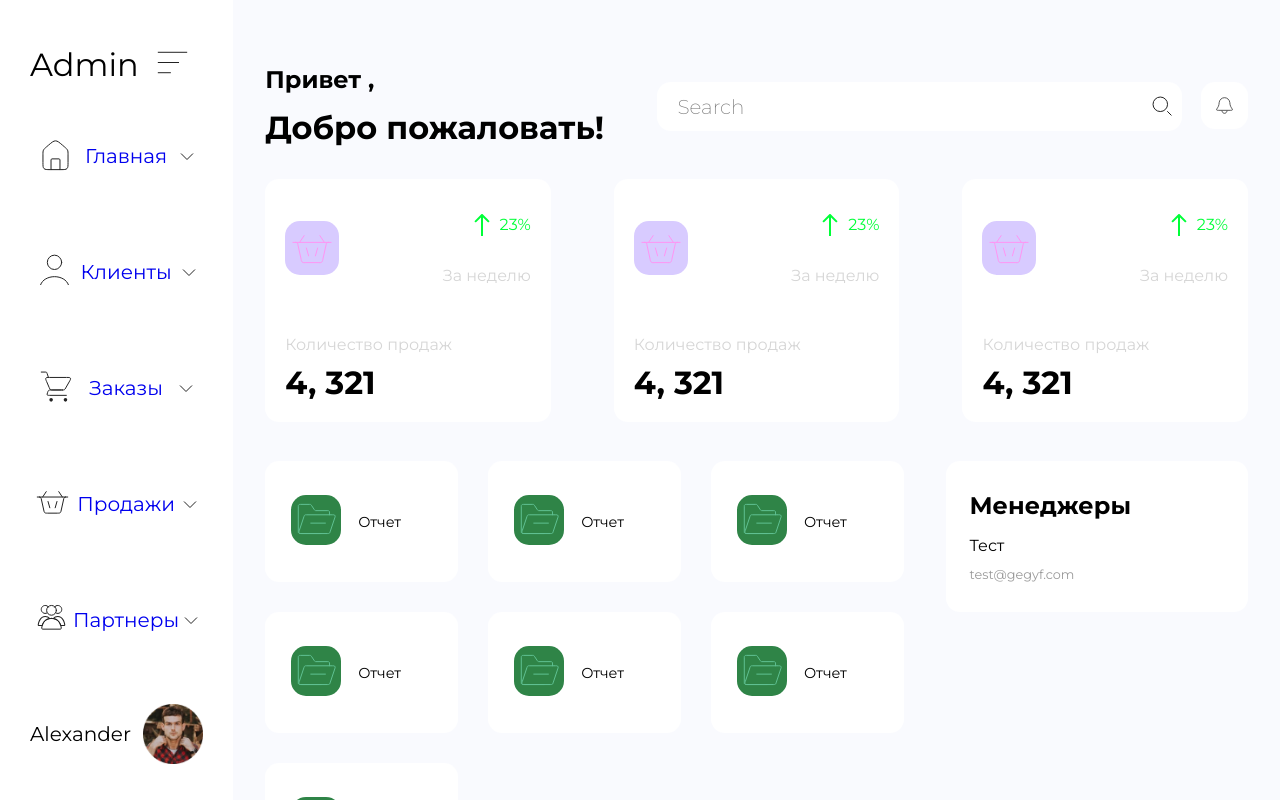
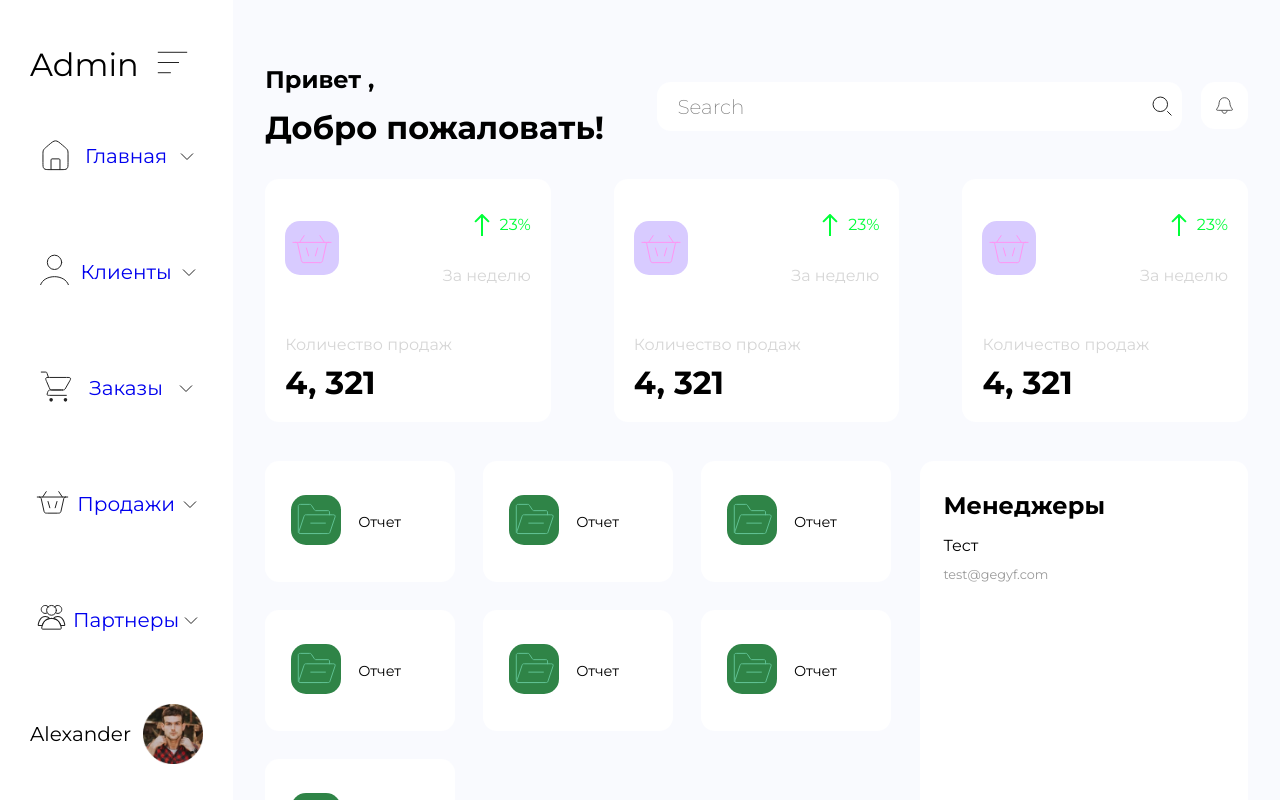
Before and after one commit to Fantom716/Admin-Me, a React (Create React App) app: page / in a window 1280 px wide. Built offline with nearby package versions, Linux system fonts and the light colour scheme; a web font is replaced by a local one.

Commit message:
Adaptive on biggest screen (> 1200px)

```diff
--- a/src/components/cards/big card/big-card.module.css
+++ b/src/components/cards/big card/big-card.module.css
@@ -1,7 +1,6 @@
 .wrapperCard {
     padding: 20px;
     font-family: 'Montserrat', sans-serif;
-    max-width: 339px;
     width: 100%;
     max-height: 220px;
     height: 100%;
--- a/src/components/cards/card for information/informationCard.module.css
+++ b/src/components/cards/card for information/informationCard.module.css
@@ -2,9 +2,8 @@
     display: flex;
     flex-direction: column;
     padding: 30px 23px;
-    height: 100%;
-    width: 311px;
-    max-width: 26%;
+    width: 45%;
+    max-width: 100%;
     font-family: 'Montserrat', sans-serif;
     border-radius: 14px;
     background-color: #fff;
--- a/src/components/desktop/desktop.module.css
+++ b/src/components/desktop/desktop.module.css
@@ -2,6 +2,7 @@
     display: flex;
     justify-content: space-between;
     max-width: 100%;
+    gap: 3%;
 }
 
 .statsticArea{
@@ -16,8 +17,9 @@
 .cards {
     display: grid;
     grid-template-columns: repeat(3, 1fr);
-    width: 65%;
-    gap: 30px;
+    width: 100%;
+    gap: 28px;
+    flex-shrink: 1;
 }
 
 .info {
--- a/src/components/nav/navigation.module.css
+++ b/src/components/nav/navigation.module.css
@@ -40,7 +40,6 @@ a {
     display: flex;
     align-items: center;
     justify-content: space-around;
-    /* gap: 30px; */
 }
 
 .navItem {
@@ -92,7 +91,7 @@ a {
 }
 
 .iconSectionDisable {
-    margin-bottom: 60%;
+    margin-bottom: 100%;
 }
 
 img {
```
